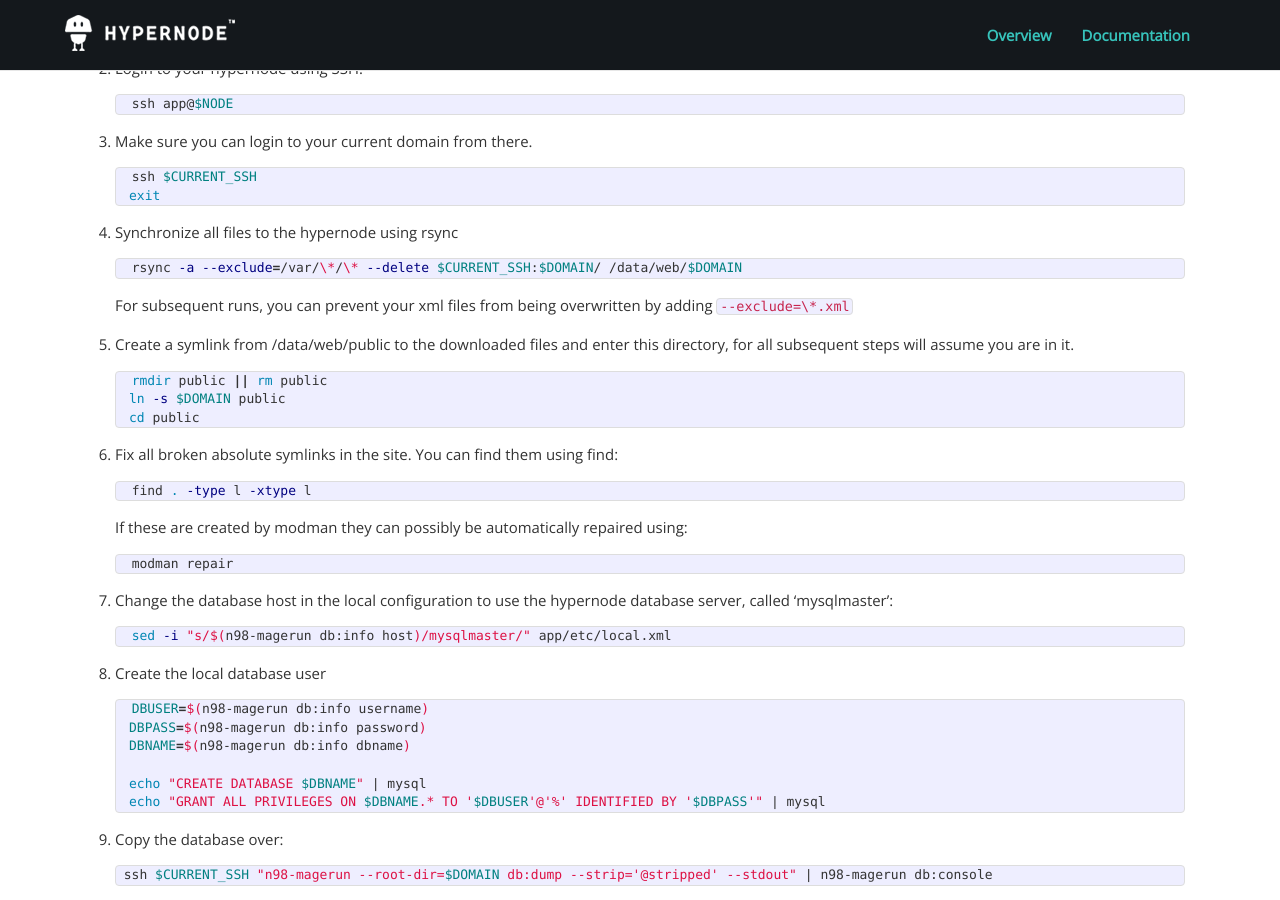
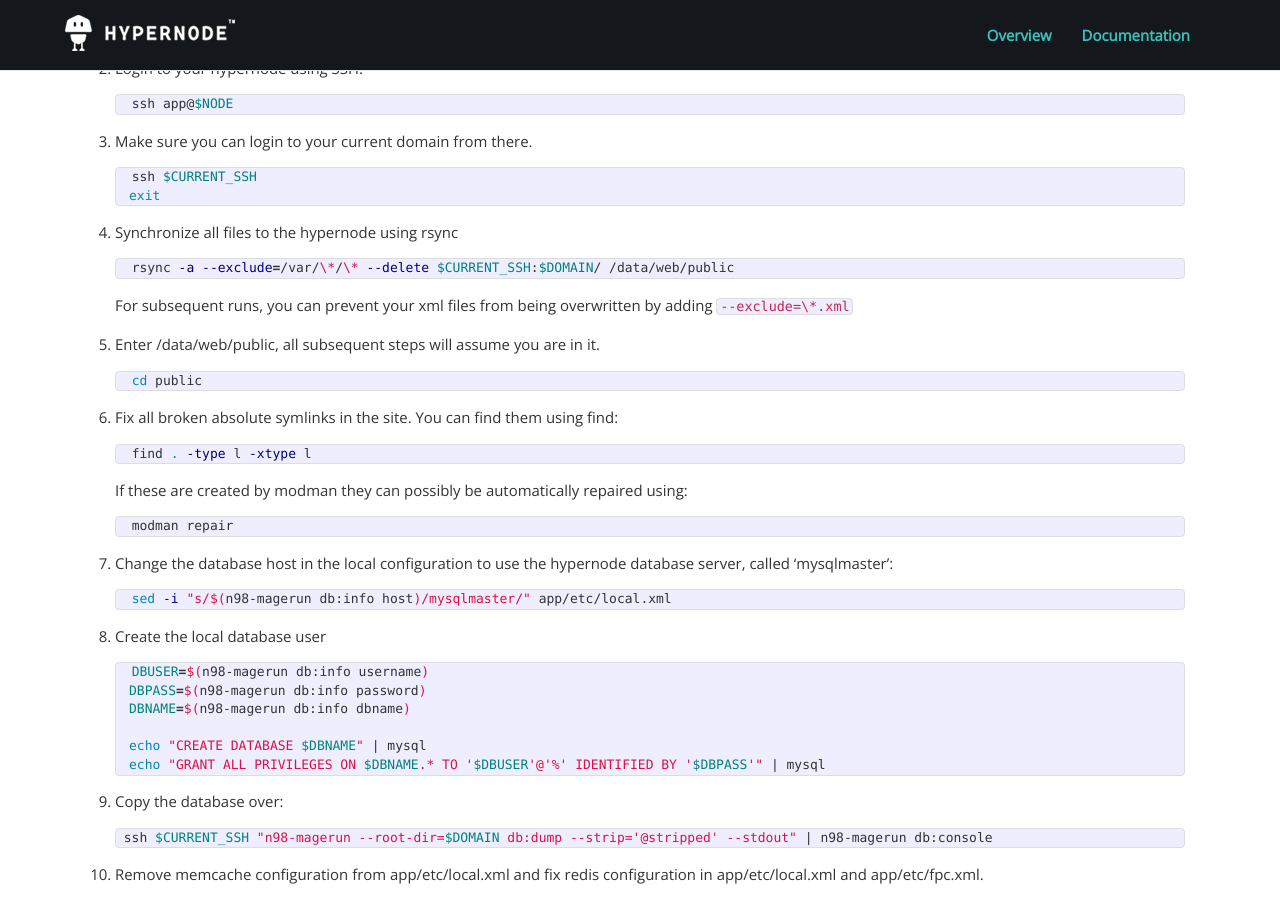
Before and after one commit to damnlie/hypernode.github.io, a Jekyll site: the page built from _posts/2014-04-11-migrating-to-hypernode.md, in a window 1280 px wide and 900 px high, scrolled down 516 px. Built offline with Jekyll 4.4.1, drawn with Linux system fonts in a browser that asks for light colours; nearby versions of some CDN libraries; Markdown is read by kramdown in place of the engine named in the settings; a script that is not in the unit is left out.

Commit message:
Don't symlink public byt sync directly to it

````diff
--- a/_posts/2014-04-11-migrating-to-hypernode.md
+++ b/_posts/2014-04-11-migrating-to-hypernode.md
@@ -42,16 +42,14 @@
 4. Synchronize all files to the hypernode using rsync
 
     ```sh
-    rsync -a --exclude=/var/\*/\* --delete $CURRENT_SSH:$DOMAIN/ /data/web/$DOMAIN
+    rsync -a --exclude=/var/\*/\* --delete $CURRENT_SSH:$DOMAIN/ /data/web/public
     ```
 
     For subsequent runs, you can prevent your xml files from being overwritten by adding `--exclude=\*.xml`
 
-5. Create a symlink from /data/web/public to the downloaded files and enter this directory, for all subsequent steps will assume you are in it.
+5. Enter /data/web/public, all subsequent steps will assume you are in it.
 
     ```sh
-    rmdir public || rm public
-    ln -s $DOMAIN public
     cd public
     ```
 
````
